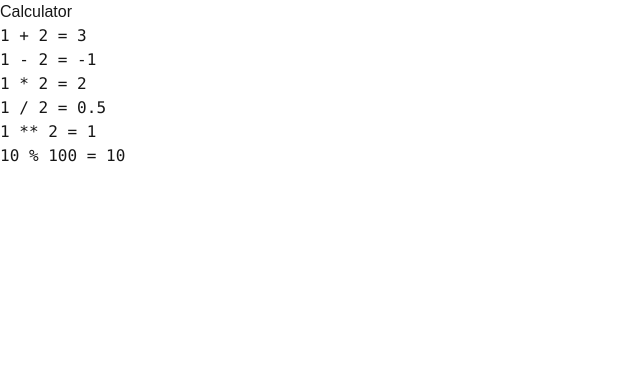
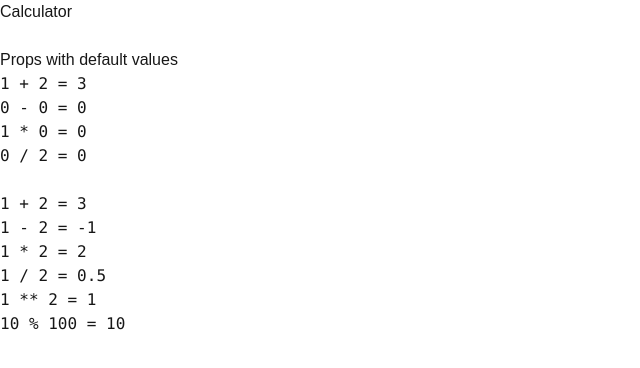
Before and after one commit to brunar/mycode, a Next.js app: page /calculator in a window 1280 px wide. Shown: the top 368 px of the page, without its empty margins (0-640 px from the left). Built offline with nearby package versions, Linux system fonts and the light colour scheme.

Commit message:
Calculator: Props with default value

```diff
--- a/src/app/calculator/page.tsx
+++ b/src/app/calculator/page.tsx
@@ -1,5 +1,4 @@
 const PageCalculator = () => {
-
   const operations = {
     "+": (left: number, right: number): number => left + right,
     "-": (left: number, right: number): number => left - right,
@@ -9,21 +8,19 @@ const PageCalculator = () => {
     "%": (left: number, right: number): number => left % right,
   };
 
-//   type CalculatorProps = {
-//     left: number;
-//     operator: '+' | '-' | '*' | '/';
-//     right: number;
-//   };
+  // This means (?) optional props
+  type CalculatorProps = {
+    left?: number;
+    operator?: keyof typeof operations; // or Narrow Types '+' | '-' | '*' | '/';
+    right?: number;
+  };
 
+  // Props with default values
   function Calculator({
-    left,
-    operator,
-    right,
-  }: {
-    left: number;
-    operator: keyof typeof operations;
-    right: number;
-  }) {
+    left = 0,
+    operator = "+",
+    right = 0,
+  }: CalculatorProps) {
     const result = operations[operator](left, right);
     return (
       <div>
@@ -37,6 +34,14 @@ const PageCalculator = () => {
   return (
     <div>
       <h1>Calculator</h1>
+      <br />
+      <p>Props with default values</p>
+      <Calculator left={1} operator="+" right={2} />
+      <Calculator operator="-" />
+      <Calculator left={1} operator="*" />
+      <Calculator operator="/" right={2} />
+
+      <br />
 
       <Calculator left={1} operator="+" right={2} />
       <Calculator left={1} operator="-" right={2} />
```
